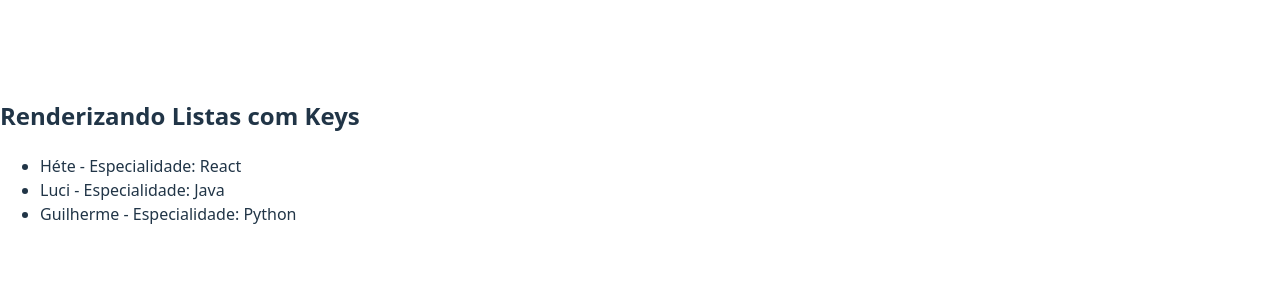
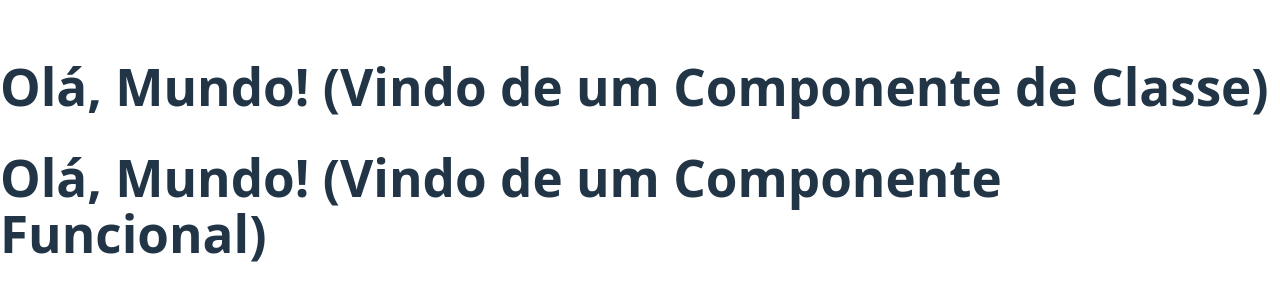
Before and after one commit to GuiAlmeida03/Front-end-e-Mobile-Development, a React (Vite) app in the folder projeto-react/my-react-app/: page / in a window 1280 px wide. Shown: the part 240-540 px from the top of the page. Built offline with nearby package versions, Linux system fonts and the light colour scheme.

Commit message:
feat: Adiciona componentes SaudacaoClasse e SaudacaoFuncional para comparativo

```diff
--- a/projeto-react/my-react-app/src/App.jsx
+++ b/projeto-react/my-react-app/src/App.jsx
@@ -1,16 +1,11 @@
-// src/App.jsx
-
-// 1. Importe o componente que você quer testar
-import ListaComIds from './components/ListaComIds';
-
-// 2. Comente os imports dos componentes anteriores
-// import MensagemLogin from './components/MensagemLogin';
+import SaudacaoClasse from './components/SaudacaoClasse';
+import SaudacaoFuncional from './components/SaudacaoFuncional';
 
 function App() {
   return (
     <div>
-      {/* 3. Renderize o componente em teste */}
-      <ListaComIds />
+      <SaudacaoClasse />
+      <SaudacaoFuncional />
     </div>
   );
 }
--- /dev/null
+++ b/projeto-react/my-react-app/src/components/SaudacaoClasse.jsx
@@ -0,0 +1,9 @@
+import React from 'react';
+
+class SaudacaoClasse extends React.Component {
+  render() {
+    return <h1>Olá, Mundo! (Vindo de um Componente de Classe)</h1>;
+  }
+}
+
+export default SaudacaoClasse;
--- /dev/null
+++ b/projeto-react/my-react-app/src/components/SaudacaoFuncional.jsx
@@ -0,0 +1,5 @@
+function SaudacaoFuncional() {
+  return <h1>Olá, Mundo! (Vindo de um Componente Funcional)</h1>;
+}
+
+export default SaudacaoFuncional;
```
